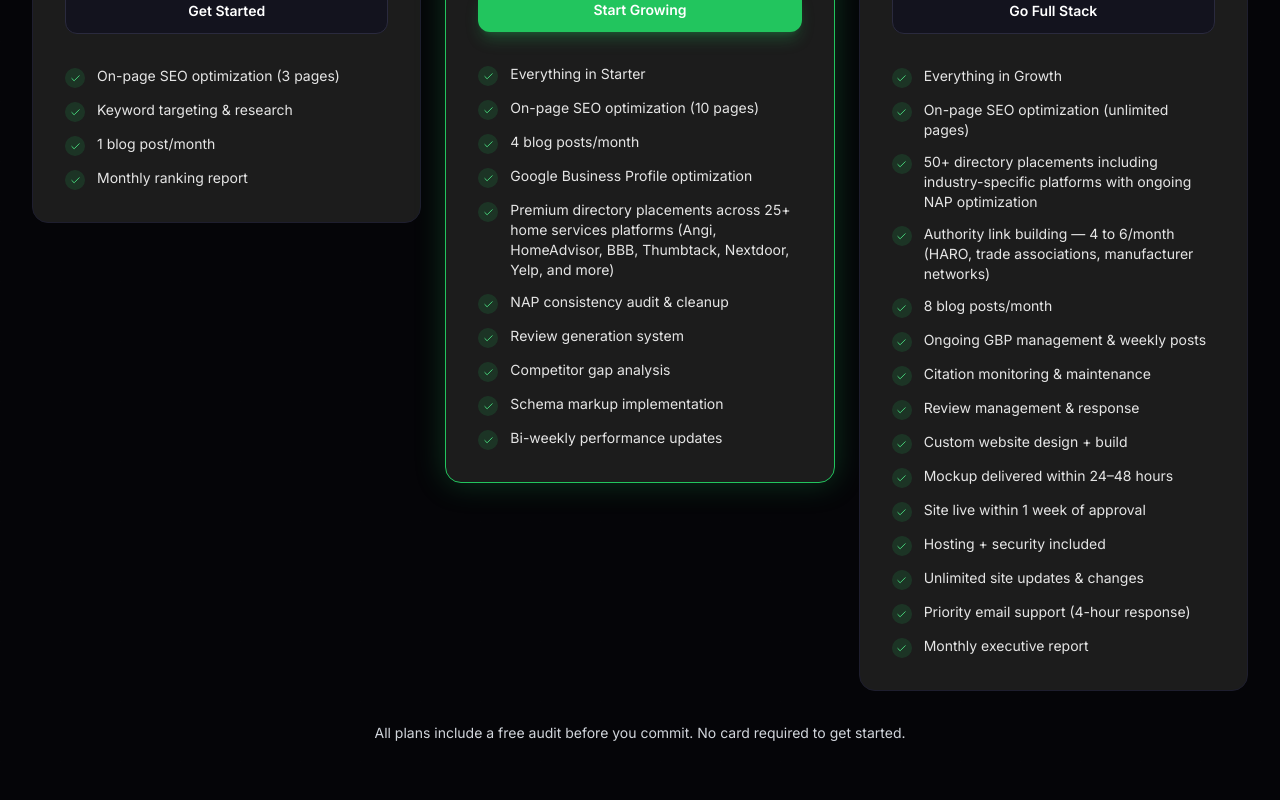
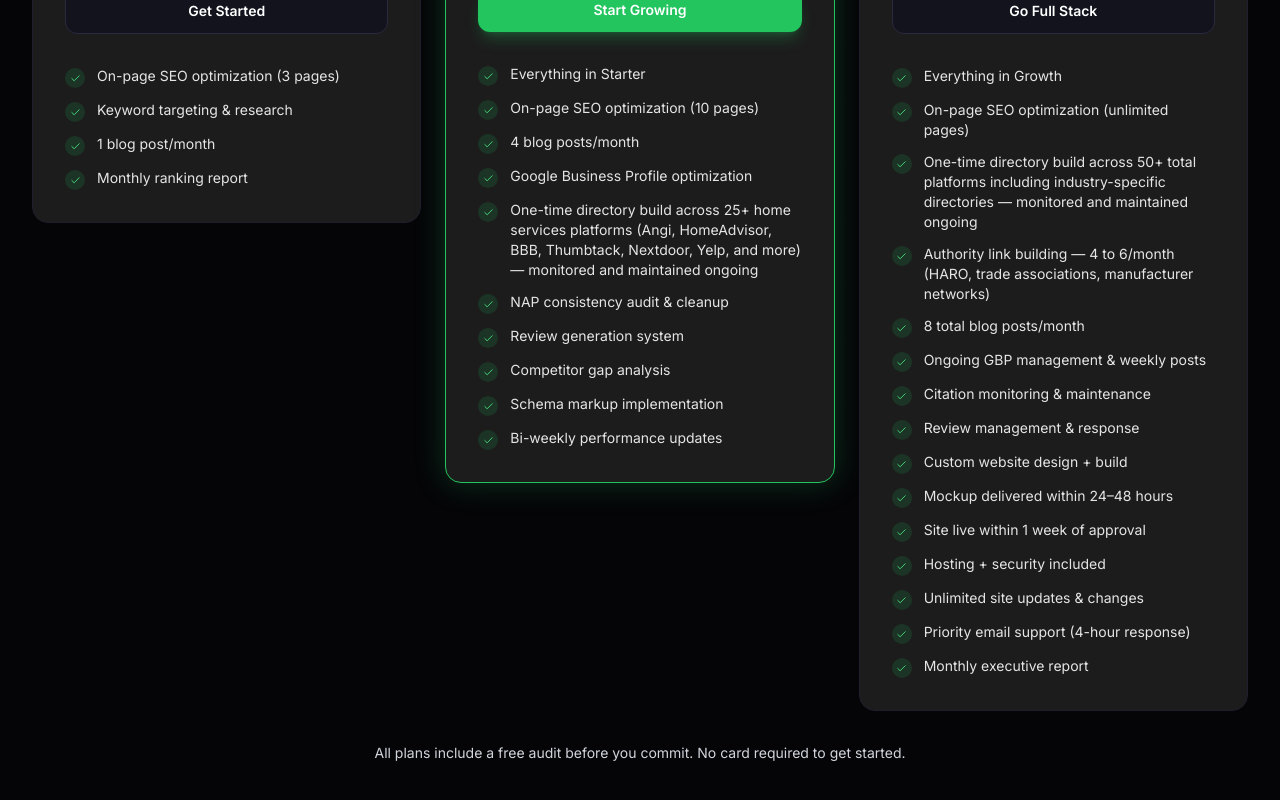
Before and after one commit to EREGMaxx/evergreenseo-agency, a Next.js app: page / in a window 1280 px wide. Shown: the part 3339-4139 px from the top of the page. Built offline with nearby package versions, Linux system fonts and the light colour scheme.

Commit message:
Clarify package deliverables: directory placements = one-time build + ongoing monitoring, Full Stack = 50+ total, 8 total blogs/mo

```diff
--- a/app/terms/page.tsx
+++ b/app/terms/page.tsx
@@ -77,7 +77,7 @@ export default function TermsPage() {
                     "On-page SEO optimization (10 pages)",
                     "4 blog posts/month",
                     "Google Business Profile optimization",
-                    "Premium directory placements across 25+ home services platforms (Angi, HomeAdvisor, BBB, Thumbtack, Nextdoor, Yelp, and more)",
+                    "One-time directory build across 25+ home services platforms (Angi, HomeAdvisor, BBB, Thumbtack, Nextdoor, Yelp, and more) — monitored and maintained ongoing",
                     "NAP consistency audit & cleanup",
                     "Review generation system",
                     "Competitor gap analysis",
@@ -96,9 +96,9 @@ export default function TermsPage() {
                   {[
                     "Everything in Growth",
                     "On-page SEO optimization (unlimited pages)",
-                    "50+ directory placements including industry-specific platforms with ongoing NAP optimization",
+                    "One-time directory build across 50+ total platforms including industry-specific directories — monitored and maintained ongoing",
                     "Authority link building — 4 to 6/month (HARO, trade associations, manufacturer networks)",
-                    "8 blog posts/month",
+                    "8 total blog posts/month",
                     "Ongoing GBP management & weekly posts",
                     "Citation monitoring & maintenance",
                     "Review management & response",
--- a/components/Services.tsx
+++ b/components/Services.tsx
@@ -32,7 +32,7 @@ const plans = [
       "On-page SEO optimization (10 pages)",
       "4 blog posts/month",
       "Google Business Profile optimization",
-      "Premium directory placements across 25+ home services platforms (Angi, HomeAdvisor, BBB, Thumbtack, Nextdoor, Yelp, and more)",
+      "One-time directory build across 25+ home services platforms (Angi, HomeAdvisor, BBB, Thumbtack, Nextdoor, Yelp, and more) — monitored and maintained ongoing",
       "NAP consistency audit & cleanup",
       "Review generation system",
       "Competitor gap analysis",
@@ -52,9 +52,9 @@ const plans = [
     features: [
       "Everything in Growth",
       "On-page SEO optimization (unlimited pages)",
-      "50+ directory placements including industry-specific platforms with ongoing NAP optimization",
+      "One-time directory build across 50+ total platforms including industry-specific directories — monitored and maintained ongoing",
       "Authority link building — 4 to 6/month (HARO, trade associations, manufacturer networks)",
-      "8 blog posts/month",
+      "8 total blog posts/month",
       "Ongoing GBP management & weekly posts",
       "Citation monitoring & maintenance",
       "Review management & response",
```
